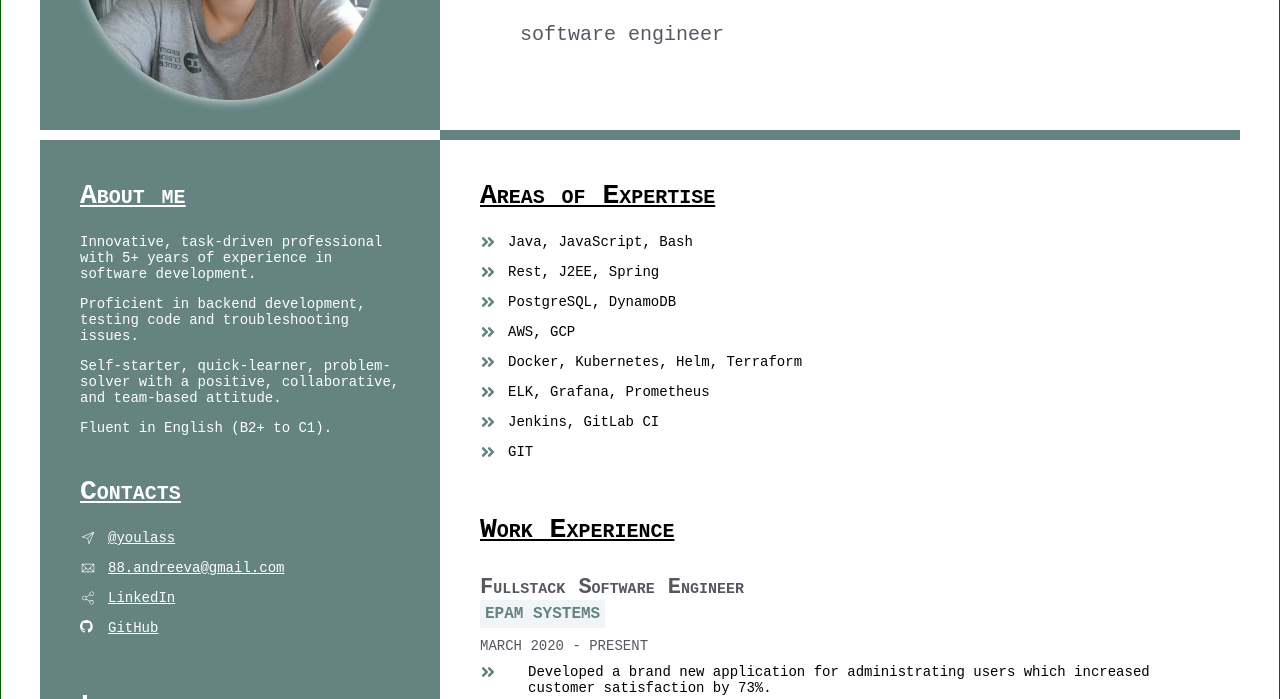
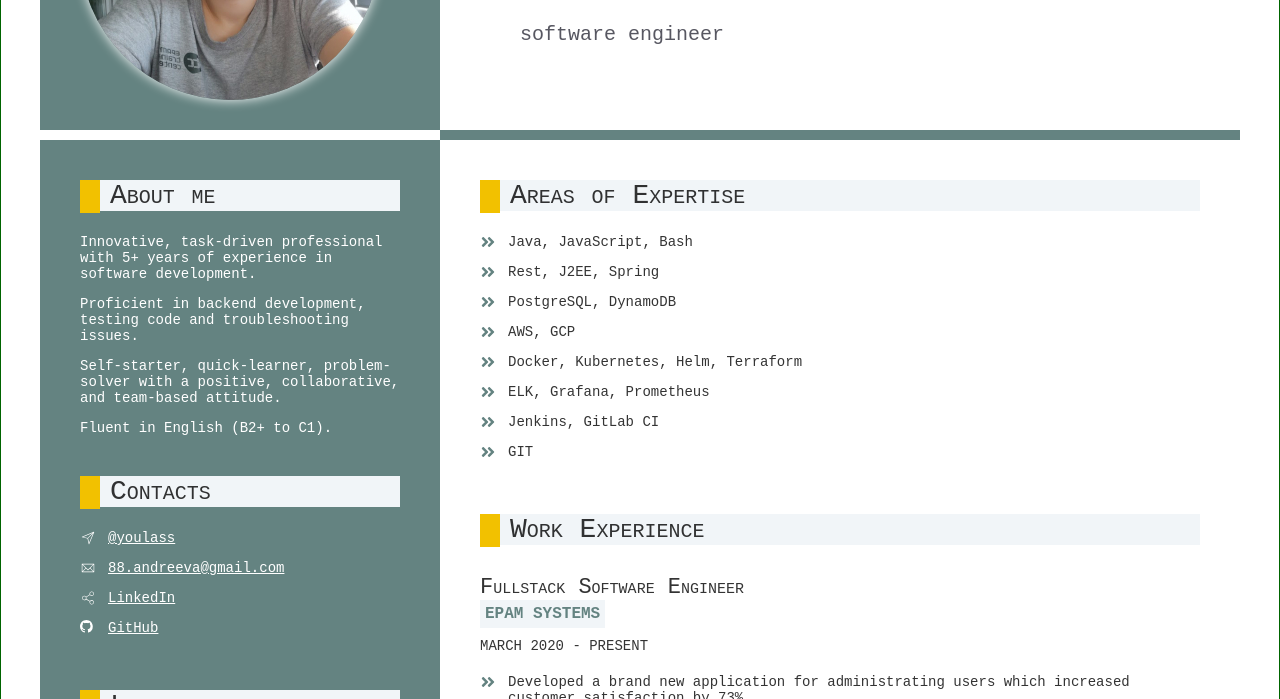
Before and after one commit to brainydamage/rsschool-cv, a plain HTML site: page index.html in a window 1280 px wide. Shown: the part 253-952 px from the top of the page. Drawn offline with Linux system fonts and the light colour scheme.

Commit message:
feat: add label before section title to highlight sections

```diff
--- a/style.css
+++ b/style.css
@@ -13,7 +13,7 @@ body {
     display: flex;
     flex-direction: column;
     justify-content: space-between;
-    color: #000000;
+    color: rgba(0,0,0,0.8);
     font-family: Titillium, monospace;
 }
 
@@ -85,7 +85,28 @@ header a:hover {
 .section-title {
     font-size: 28px;
     font-variant: small-caps;
-    text-decoration: underline;
+    font-weight: 400;
+    background: #f1f5f8;
+    position: relative;
+    padding-left: 30px;
+}
+
+.section-title::before {
+    position: absolute;
+    content: "";
+    left: 0;
+    top: 0;
+    width: 20px;
+    height: 33px;
+    background-color: #f2c100;
+}
+
+.section-title-left {
+    color: rgba(0,0,0,0.8);
+}
+
+.section-title-right {
+    background: #f1f5f8;
 }
 
 .section {
@@ -110,6 +131,10 @@ header a:hover {
 
 .left-side {
     background: #648381;
+    /*color: #FFFFFF;*/
+}
+
+.left-side p {
     color: #FFFFFF;
 }
 
@@ -153,8 +178,9 @@ header a:hover {
 }
 
 .work-title {
-    color: #575761;
+    /*color: #575761;*/
     font-variant: small-caps;
+    font-weight: 400;
     font-size: 22px;
     margin: 0;
 }
@@ -170,8 +196,8 @@ header a:hover {
 
 .work-dates {
     text-transform: uppercase;
-    color: #575761;
-    margin: 10px 0;
+    /*color: #575761;*/
+    margin: 10px 0 20px;
     font-size: 14px;
     font-weight: 200;
 }
@@ -185,6 +211,8 @@ header a:hover {
 
 .work-desc p {
     margin-top: 0;
+    position: relative;
+    left: -20px;
 }
 
 .work-icon {
```
